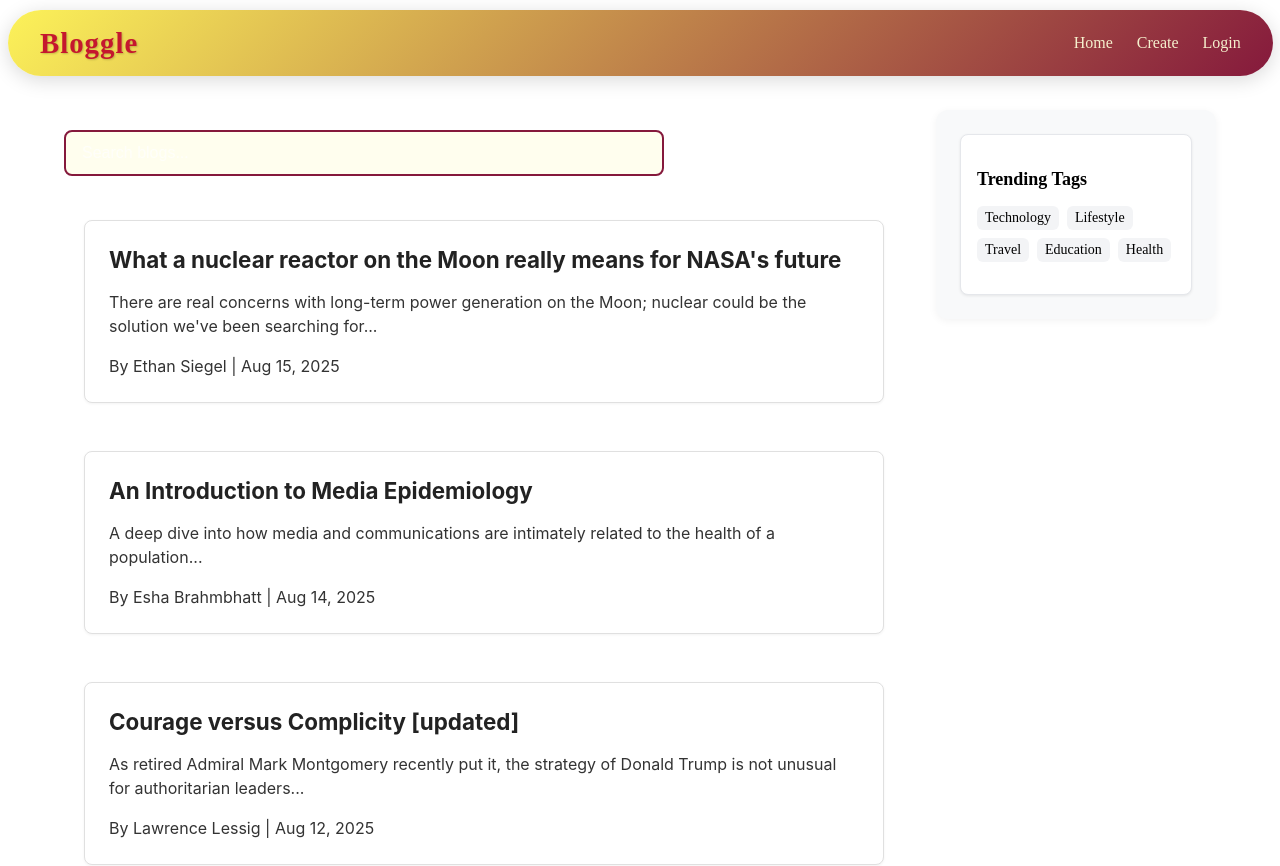
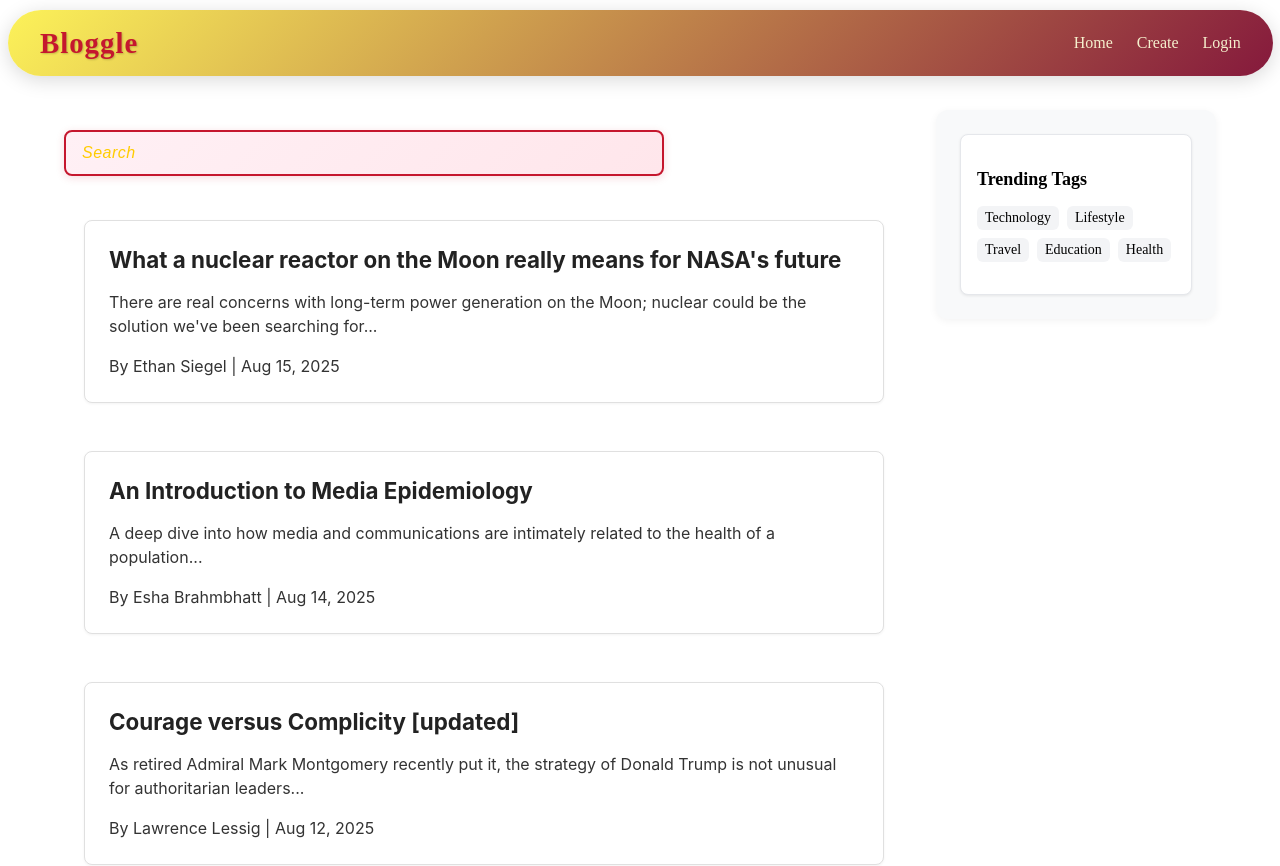
Before and after one commit to sanjuGuna/Bloggle, a React (Vite) app in the folder Frontend/: page / in a window 1280 px wide. Shown: the top 866 px of the page. Built offline with nearby package versions, Linux system fonts and the light colour scheme.

Commit message:
search bar colour modified

```diff
--- a/Frontend/src/components/SearchBar.jsx
+++ b/Frontend/src/components/SearchBar.jsx
@@ -16,7 +16,7 @@ const SearchBar = ({ onSearch }) => {
         type="text"
         value={query}
         onChange={handleChange}
-        placeholder="Search blogs..."
+        placeholder="Search"
       />
     </div>
   );
--- a/Frontend/src/styles/SearchBar.css
+++ b/Frontend/src/styles/SearchBar.css
@@ -7,54 +7,65 @@
   width: 100%;
 }
 
+/* Input box */
 .search-bar input {
   flex: 1;
   padding: 0.75rem 1rem;
   font-size: 1rem;
-  border: 2px solid #85193C; /* Deep red border */
+  border: 2px solid #C5172E; /* Bright red border */
   border-radius: 8px;
   outline: none;
-  background-color: rgba(252, 242, 89, 0.1); /* Light yellow tint */
-  color: #fff9fc; /* Dark maroon text */
-  transition: all 0.3s cubic-bezier(0.4, 0, 0.2, 1);
+  background: linear-gradient(135deg, #fff0f5, #ffe6eb); /* Soft pink gradient */
+  color: #4A102A; /* Dark maroon text */
+  transition: all 0.3s ease;
+  box-shadow: 0 2px 8px rgba(197, 23, 46, 0.15); /* Light shadow for contrast */
 }
 
+/* Placeholder */
 .search-bar input::placeholder {
-  color: #ffffff; /* Deep red placeholder */
-  opacity: 0.7;
+  content: "Search Bloggle...";
+  color: #ffcc00; /* Golden pop */
+  font-style: italic;
+  font-weight: 500;
+  letter-spacing: 0.5px;
+  opacity: 1; /* Full visibility */
 }
 
+/* Input focus */
 .search-bar input:focus {
-  border-color: #C5172E; /* Bright red focus */
-  box-shadow: 0 0 0 3px rgba(197, 23, 46, 0.2); /* Red focus ring */
-  background-color: white;
+  border-color: #FF3366;
+  background: linear-gradient(135deg, #ffe6eb, #ffd1d1);
+  box-shadow: 0 0 10px rgba(255, 51, 102, 0.4);
 }
 
+/* Button */
 .search-bar button {
   padding: 0.75rem 1.5rem;
-  background-color: #000000; /* Vibrant yellow */
-  color: #4A102A; /* Dark maroon text */
+  background: linear-gradient(135deg, #FF3366, #FF8A80);
+  color: white;
   font-size: 1rem;
   font-weight: 600;
   border: none;
   border-radius: 8px;
   cursor: pointer;
-  transition: all 0.3s cubic-bezier(0.4, 0, 0.2, 1);
-  box-shadow: 0 2px 4px rgba(74, 16, 42, 0.2);
+  transition: all 0.3s ease;
+  box-shadow: 0 4px 8px rgba(255, 51, 102, 0.3);
 }
 
+/* Hover effect */
 .search-bar button:hover {
-  background-color: #fdf470; /* Lighter yellow */
+  background: linear-gradient(135deg, #ff5c8a, #ff9999);
   transform: translateY(-2px);
-  box-shadow: 0 4px 8px rgba(74, 16, 42, 0.3);
+  box-shadow: 0 6px 12px rgba(255, 51, 102, 0.4);
 }
 
+/* Button click effect */
 .search-bar button:active {
   transform: translateY(0);
-  box-shadow: 0 2px 4px rgba(74, 16, 42, 0.2);
+  box-shadow: 0 2px 6px rgba(255, 51, 102, 0.3);
 }
 
-/* ===== RESPONSIVE ADJUSTMENTS ===== */
+/* Responsive */
 @media (max-width: 600px) {
   .search-bar {
     flex-direction: column;
@@ -67,26 +78,3 @@
     padding: 0.75rem;
   }
 }
-
-/* ===== DARK MODE SUPPORT ===== */
-@media (prefers-color-scheme: dark) {
-  .search-bar input {
-    background-color: #910340;
-    border-color: #A01438;
-    color: #F0E6D2;
-  }
-
-  .search-bar input:focus {
-    background-color: #ffffff;
-    border-color: #C5172E;
-  }
-
-  .search-bar input::placeholder {
-    color: #C58A9B;
-  }
-
-  .search-bar button {
-    background-color: #FCF259;
-    color: #4A102A;
-  }
-}
```
